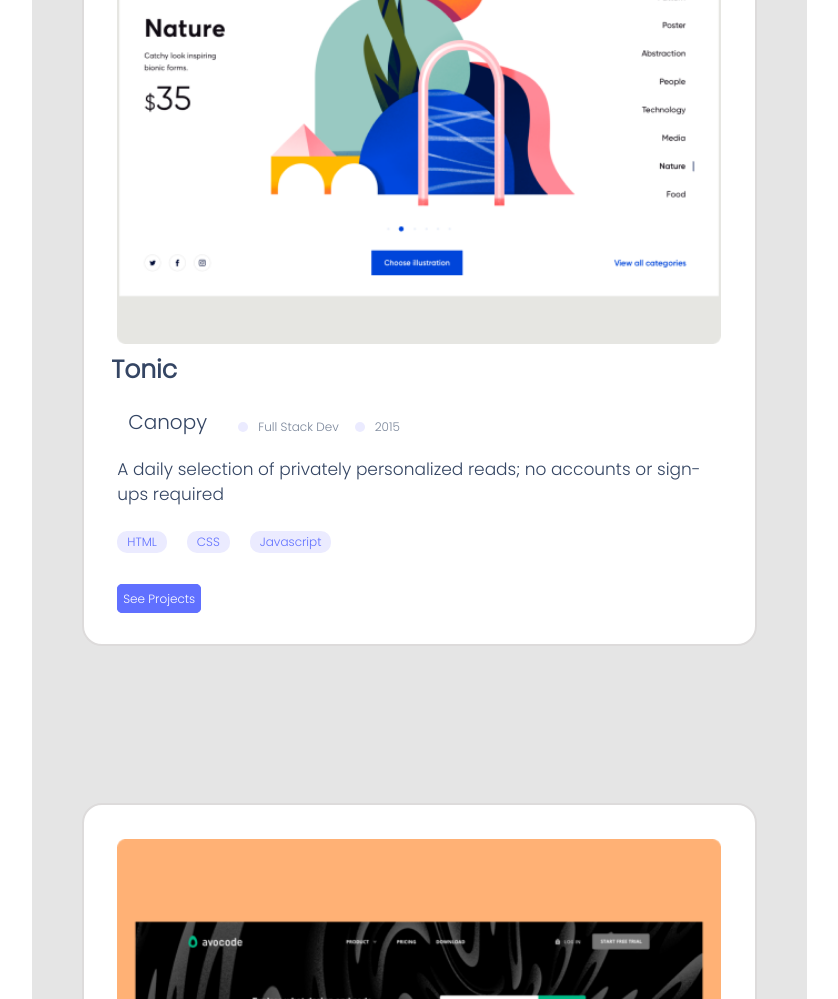
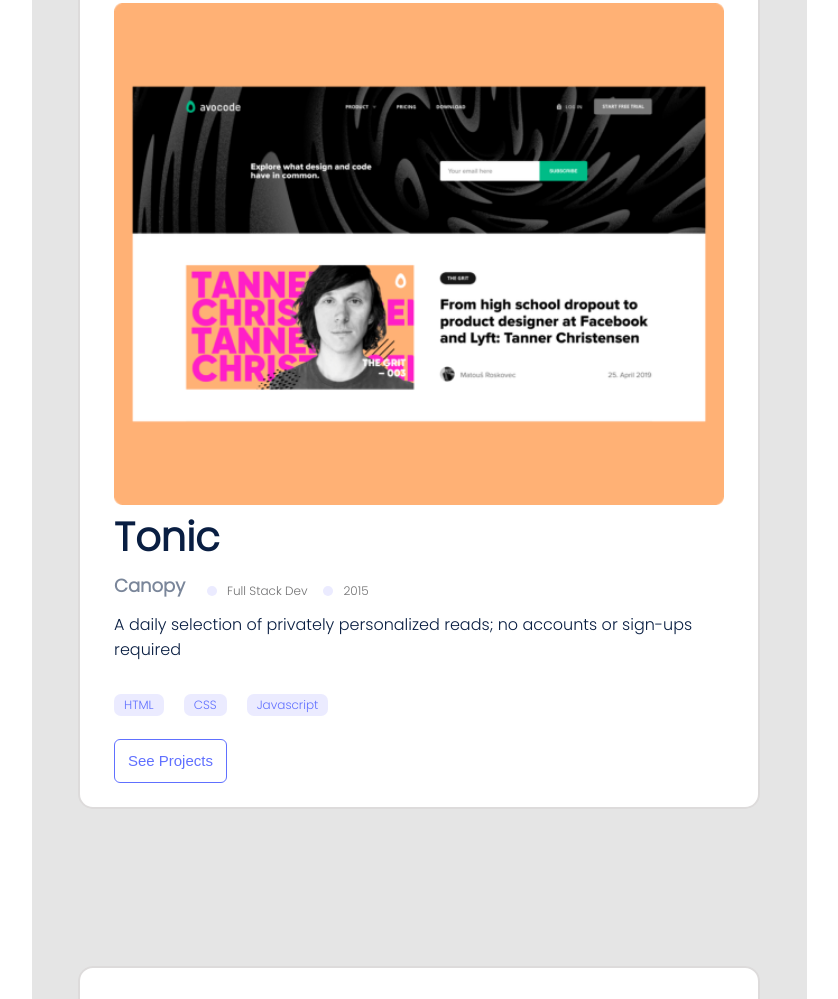
Before and after one commit to Isaac-ej/Portfolio_Website, a website: page index.html in a window 1280 px wide. Shown: the part 1065-2064 px from the top of the page, without its empty margins (221-1059 px from the left). Drawn offline with Linux system fonts and the light colour scheme.

Commit message:
correct review requested changes

```diff
--- a/index.html
+++ b/index.html
@@ -54,18 +54,21 @@
     </section>
   </header>
 
-  <main class="card-container">
+  <main class="container">
 
-    <section class="container">
-      <div class="bg">
+    <section class="card-container ">
+      <article class="card card-c">
         <div class="snap">
-          <img src="img/Snapshoot Portfolio(1).png">
+          <img src="img/Snapshoot Portfolio.png">
+        </div>
+
+        <div class="left-block">
           <h5 class="tonic">Tonic</h5>
-        </div>
-        <div class="left-block">
           <div class="primary-text">
+
             <div class="langs">
               <p>Canopy</p>
+             <ul>
                 <li>
                   <div class="div"></div>
                 </li>
@@ -74,9 +77,10 @@
                   <div class="div"></div>
                 </li>
                 <span>2015</span>
+             </ul>
             </div>
           </div>
-        </div>
+
          <p class="heading2">A daily selection of privately personalized reads; no accounts or sign-ups required</p>
          <div class="tech">
            <ul>
@@ -85,20 +89,24 @@
              <li><span>Javascript</span> </li>
           </ul>
          </div>
-        <a href="#" class="btn active">See Projects</a>
         </div>
+        <button type="submit" class="btn">See Projects</button>
+      </article>
     </section>
 
-    <section class="container">
-      <div class="bg">
+    <section class="card-container ">
+      <article class="card card-c">
         <div class="snap">
-          <img src="img/Snapshoot Portfolio.png">
+          <img src="img/Snapshoot Portfolio(1).png">
+        </div>
+
+        <div class="left-block">
         <h5 class="tonic">Multi-Post stories </h5>
-        </div>
-        <div class="left-block">
           <div class="primary-text">
+
             <div class="langs">
               <p>Canopy</p>
+              <ul>
                 <li>
                   <div class="div"></div>
                 </li>
@@ -107,9 +115,10 @@
                   <div class="div"></div>
                 </li>
                 <span>2015</span>
+              </ul>
             </div>
           </div>
-        </div>
+
           <p class="heading2">A daily selection of privately personalized reads; no accounts or sign-ups required</p>
           <div class="tech">
             <ul>
@@ -118,20 +127,24 @@
               <li><span>Javascript</span> </li>
             </ul>
           </div>
-        <a href="#" class="btn active">See Projects</a>
         </div>
+        <button type="submit" class="btn">See Projects</button>
+      </article>
     </section>
 
-    <section class="container">
-      <div class="bg">
+    <section class="card-container ">
+      <article class="card card-c">
         <div class="snap">
           <img src="img/Snapshoot Portfolio(2).png">
+        </div>
+
+        <div class="left-block">
           <h5 class="tonic">Multi-Post stories </h5>
-        </div>
-        <div class="left-block">
           <div class="primary-text">
+
             <div class="langs">
               <p>Canopy</p>
+              <ul>
                 <li>
                   <div class="div"></div>
                 </li>
@@ -140,9 +153,10 @@
                   <div class="div"></div>
                 </li>
                 <span>2015</span>
+              </ul>
             </div>
           </div>
-        </div>
+
           <p class="heading2">A daily selection of privately personalized reads; no accounts or sign-ups required</p>
           <div class="tech">
             <ul>
@@ -151,20 +165,24 @@
               <li><span>Javascript</span> </li>
             </ul>
           </div>
-        <a href="#" class="btn active">See Projects</a>
         </div>
+        <button type="submit" class="btn">See Projects</button>
+      </article>
     </section>
 
-    <section class="container">
-      <div class="bg">
+    <section class="card-container ">
+      <article class="card card-c">
         <div class="snap">
           <img src="img/Snapshoot Portfolio2.png">
+        </div>
+
+        <div class="left-block">
         <h5 class="tonic">Multi-Post stories </h5>
-        </div>
-        <div class="left-block">
           <div class="primary-text">
+
             <div class="langs">
               <p>Canopy</p>
+              <ul>
                 <li>
                   <div class="div"></div>
                 </li>
@@ -173,9 +191,10 @@
                   <div class="div"></div>
                 </li>
                 <span>2015</span>
+              </ul>
             </div>
           </div>
-        </div>
+
           <p class="heading2">A daily selection of privately personalized reads; no accounts or sign-ups required</p>
           <div class="tech">
             <ul>
@@ -184,22 +203,22 @@
               <li><span>Javascript</span> </li>
             </ul>
           </div>
-        <a href="#" class="btn active">See Projects</a>
         </div>
+        <button type="submit" class="btn">See Projects</button>
+      </article>
     </section>
 
 
-
     <section class="container-b">
-      <div class="bg-b">
+      <article class="card-b">
         <h1 class="about-h1">About Myself</h1>
 
-        <p class="about-p">
+        <h3 class="about-p">
           I'm a Software developer! Can help you build a product, feature or Website Look through Some of my Work and
           experience! if you like What you see and have a project you need coded, don't hesitate to contact me.
-        </p>
+        </h3>
 
-        <p class="connect">LET'S CONNECT</p>
+        <h3 class="connect">LET'S CONNECT</h3>
 
         <ul class="socials">
           <li>
@@ -220,7 +239,7 @@
             <a href="https://github.com/isaac-ej"><img src="img/Vector (1).svg" alt=""></a>
           </li>
         </ul>
-        <button class="btn active">Get my resume</button>
+        <button class="btn-b">Get my resume</button>
 
         <div class="techs">
           <h3 class="under-lines">Languages <i class="fa-solid fa-chevron-down solid"></i></h3>
@@ -237,8 +256,7 @@
           <h3 class="under-lines">Frameworks<i class="fa-solid fa-chevron-right solid"></i></h3>
           <h3 class="under-lines">Skills<i class="fa-solid fas fa-chevron-right solid"></i></h3>
         </div>
-    </section>
-    </div>
+      </article>
     </section>
    </main>
 
--- a/style.css
+++ b/style.css
@@ -122,31 +122,35 @@
   color: red;
 }
 
-.card-container {
+.container {
   background: #e5e5e5;
+  padding-top: 20%;
 }
 
-.bg {
-  background-color: #fff;
-  padding: 5%;
-  border: 2px solid #dddbdb;
-  border-radius: 20px;
-}
-
-.container {
+.card-container {
   padding: 6%;
   font-family: 'Poppins', sans-serif;
-  max-width: 768px;
-  margin: auto;
   background: #e5e5e5;
   display: grid;
   grid-template-columns: 1fr;
   font-weight: 700;
   margin-bottom: 4rem;
+  font-style: normal;
+}
+
+.card {
+  background-color: #fff;
+  padding: 5%;
+  border: 2px solid #dddbdb;
+  border-radius: 15px;
+  font-weight: 900;
 }
 
 .left-block {
-  padding: 6%;
+  display: flex;
+  flex-direction: column;
+
+  /* padding: 0.5rem 0; */
 }
 
 .primary-text {
@@ -154,14 +158,17 @@
   flex-wrap: wrap;
   position: relative;
   align-items: flex-start;
+  font-weight: bold;
 }
 
 .tonic {
-  font-size: 25px;
+  font-family: 'poppins', sans-serif;
+  color: #091e42;
   font-weight: bolder;
-  font-family: 'poppins', sans-serif;
-  transform: translateX(-1%);
-  color: #344563;
+  font-size: 40px;
+  line-height: 34px;
+  flex-grow: 0;
+  margin-top: 0.5rem;
 }
 
 .frame {
@@ -173,8 +180,10 @@
 }
 
 .heading2 {
-  font-size: 17px;
-  margin-top: -1.5rem;
+  font-size: 16px;
+  margin-top: -1rem;
+  padding-bottom: 0.5rem;
+  color: #091e42;
 }
 
 .langs li {
@@ -198,7 +207,7 @@
   color: #6070ff;
   font-weight: normal;
   padding: 2px 10px;
-  border-radius: 10px;
+  border-radius: 7px;
   margin-bottom: 1rem;
 }
 
@@ -263,48 +272,68 @@
   border-radius: 0 20px 0 0;
 }
 
-.bg-b {
+.card-b {
   background-color: #fff;
   padding: 5%;
   border-radius: 0 60px 0 0;
 }
 
+.card-c {
+  padding-bottom: 1.5rem;
+}
+
 .about-h1 {
   font-family: 'Poppins', sans-serif;
-  font-weight: bolder;
   font-size: 45px;
   margin-bottom: 1rem;
+  color: #091e42;
+  font-weight: 700;
 }
 
 .about-p {
   margin-top: 1.5rem;
   font-size: 19px;
+  color: #344563;
+  margin-bottom: 0.5rem;
+  font-family: 'Poppins', sans-serif;
+  font-weight: 400;
 }
 
 .connect {
   color: #6070ff;
+  margin: 1rem 0;
+  font-weight: 500;
 }
 
 .btn {
-  font-size: 12px;
+  font-size: 15px;
+  font-weight: normal;
+  text-decoration: none;
+  border: 1px solid #6070ff;
+  border-radius: 6px;
+  padding: 0.8rem;
+  color: #6070ff;
+  background-color: transparent;
+  transition: btn 0.2s 1s;
+}
+
+.btn-b {
+  font-size: 15px;
   font-weight: normal;
   text-decoration: none;
   border: 1px solid #6070ff;
   border-radius: 5px;
-  padding: 5px;
   color: #6070ff;
   background-color: transparent;
   margin: 3rem 0;
+  padding: 0.7rem;
   transition: btn 0.2s 1s;
+  display: block;
 }
 
-.btn:hover {
-  color: #6070ff;
-  background: transparent;
-}
-
-.active {
-  background: #6070ff;
+.btn:hover,
+.btn-b:hover {
+  background-color: #6070ff;
   color: #fff;
 }
 
@@ -325,7 +354,8 @@
   display: flex;
   justify-content: flex-start;
   align-items: center;
-  margin-bottom: 1rem;
+  margin-bottom: 0.4rem;
+  font-weight: 800;
 }
 
 .tech ul {
@@ -335,12 +365,24 @@
 .langs {
   display: flex;
   flex-wrap: nowrap;
+  justify-content: flex-start;
   align-items: center;
-  margin-top: -1rem;
+  flex-grow: 0;
+  margin: 1.2rem 0;
+  padding-right: 0.2rem;
+  font-weight: 500;
+}
+
+.langs ul {
+  display: flex;
+  align-items: center;
 }
 
 .langs p {
-  transform: translateX(-32%);
+  font-size: 18px;
+  font-weight: 700;
+  color: #7a869a;
+  margin-right: 1rem;
 }
 
 .div {
@@ -351,7 +393,7 @@
   margin-right: 10px;
   margin-left: 4px;
   font-size: 12px;
-  color: #7a869a;
+  color: #717172;
   font-weight: normal;
   font-family: 'Poppins', sans-serif;
 }
```
Lines whose indentation alone changed are shown as unchanged.
